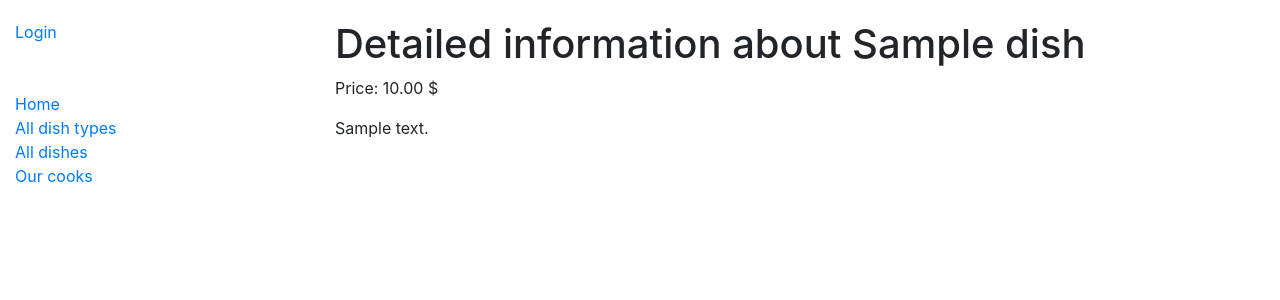
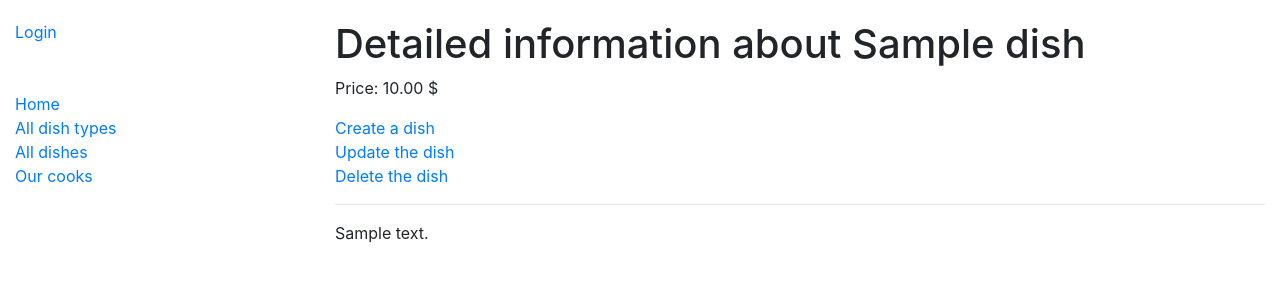
Before and after one commit to Script1988/restaurant-kitchen-service, a Django app: page /dish/1/ in a window 1280 px wide. Shown: the top 300 px of the page. Run offline with Django 4.2, Linux system fonts and the light colour scheme; tables that the repository leaves empty hold one stand-in row (values such as "Sample post").

Commit message:
Add create, update and delete view for dish + dish_form.html and dish_confirm_delete.html

```diff
--- a/restaurant_service/urls.py
+++ b/restaurant_service/urls.py
@@ -11,6 +11,9 @@ from restaurant_service.views import (
     DishTypeCreateView,
     DishTypeUpdateView,
     DishTypeDeleteView,
+    DishCreateView,
+    DishUpdateView,
+    DishDeleteView,
 )
 
 
@@ -25,6 +28,9 @@ urlpatterns = [
     path("dish-types/create/", DishTypeCreateView.as_view(), name="dish_type_form"),
     path("dish-types/<int:pk>/update/", DishTypeUpdateView.as_view(), name="dish_type_update"),
     path("dish-types/<int:pk>/delete/", DishTypeDeleteView.as_view(), name="dish_type_delete"),
+    path("dishes/create/", DishCreateView.as_view(), name="dish_create"),
+    path("dishes/<int:pk>/update/", DishUpdateView.as_view(), name="dish_update"),
+    path("dishes/<int:pk>/delete/", DishDeleteView.as_view(), name="dish_delete"),
 ]
 
 
--- a/restaurant_service/views.py
+++ b/restaurant_service/views.py
@@ -66,6 +66,25 @@ class DishListView(generic.ListView):
     paginate_by = 10
 
 
+class DishCreateView(LoginRequiredMixin, generic.CreateView):
+    model = Dish
+    fields = "__all__"
+    success_url = reverse_lazy("restaurant_service:dish_list")
+    template_name = "restaurant_service/dish_form.html"
+
+
+class DishUpdateView(LoginRequiredMixin, generic.UpdateView):
+    model = Dish
+    fields = "__all__"
+    success_url = reverse_lazy("restaurant_service:dish_list")
+    template_name = "restaurant_service/dish_form.html"
+
+
+class DishDeleteView(LoginRequiredMixin, generic.DeleteView):
+    model = Dish
+    success_url = reverse_lazy("restaurant_service:dish_list")
+
+
 class DishDetailView(generic.DetailView):
     model = Dish
 
--- a/templates/restaurant_service/dish_detail.html
+++ b/templates/restaurant_service/dish_detail.html
@@ -3,6 +3,12 @@
 {% block content %}
   <h1>Detailed information about {{ dish.name }}</h1>
   <p>Price: {{ dish.price }} $</p>
+  <a href={% url 'restaurant_service:dish_create' %}>Create a dish</a>
+  <br>
+  <a href={% url 'restaurant_service:dish_update' pk=dish.pk %}>Update the dish</a>
+  <br>
+  <a href={% url 'restaurant_service:dish_delete' pk=dish.pk %}>Delete the dish</a>
+  <hr>
   <div>
   {{ dish.description }}
   </div>
--- a/templates/restaurant_service/dish_list.html
+++ b/templates/restaurant_service/dish_list.html
@@ -1,7 +1,10 @@
 {%  extends 'base.html' %}
 
 {% block content %}
-  <h1>You can order any dish from the list below</h1>
+  <h1>You can order any dish from the list below
+  </h1>
+
+
   {% if dish_list %}
     <ul>
     {% for dish in dish_list %}
```
Also changed, not shown: templates/restaurant_service/dish_confirm_delete.html (added, +12 -0 lines), templates/restaurant_service/dish_form.html (added, +11 -0 lines).
